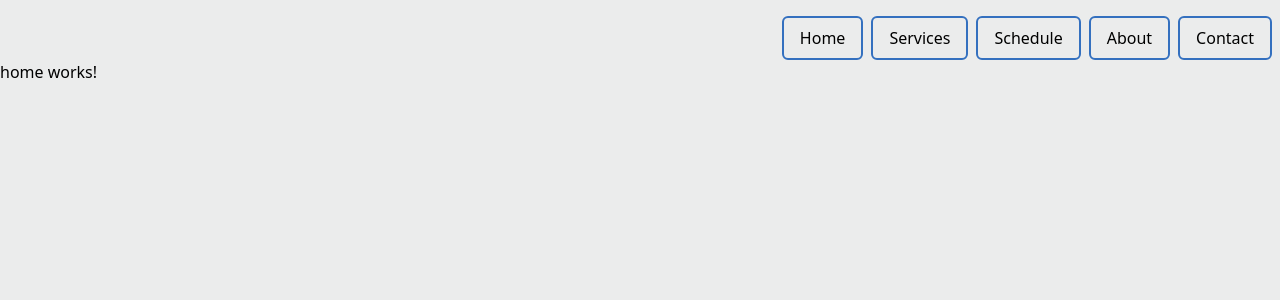
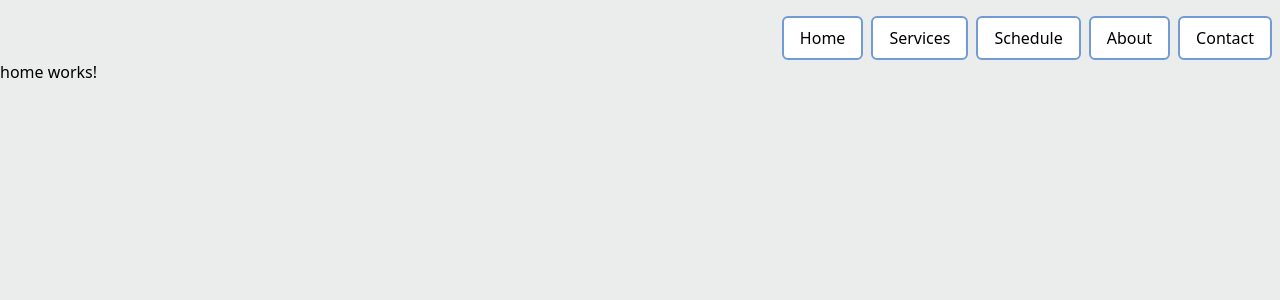
Before and after one commit to belugasanity/blue, an Angular app: page / in a window 1280 px wide. Shown: the top 300 px of the page. Built offline with nearby package versions, Linux system fonts and the light colour scheme.

Commit message:
update nav styles

```diff
--- a/src/app/shared/navigation/navigation.component.scss
+++ b/src/app/shared/navigation/navigation.component.scss
@@ -1,3 +1,3 @@
 button {
-  @apply capitalize mr-2 px-4 py-2 rounded-md border-2 border-solid border-chill-500 mt-4 hover:bg-chill-500 hover:text-white;
+  @apply capitalize mr-2 px-4 py-2 rounded-md border-2 border-solid bg-white border-chill-300 mt-4 hover:bg-chill-500 hover:text-white;
 }
```
